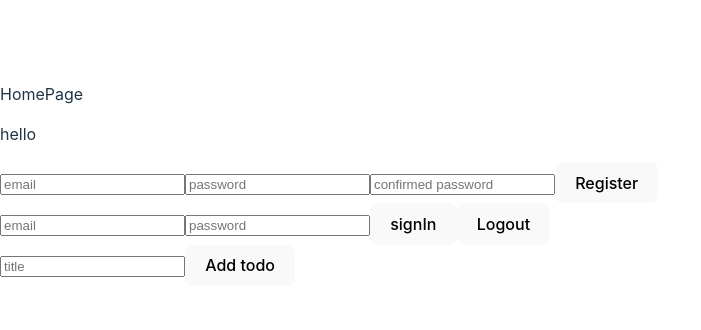
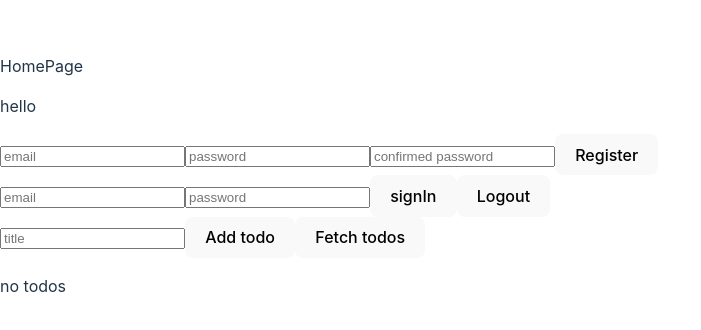
Before and after one commit to ZybartasRingys/todo-firebase, a React (Vite) app: page / in a window 1280 px wide. Shown: the part 216-546 px from the top of the page, without its empty margins (0-701 px from the left). Built offline with nearby package versions, Linux system fonts and the light colour scheme.

Commit message:
fetch todos

```diff
--- a/src/components/HomePage.jsx
+++ b/src/components/HomePage.jsx
@@ -1,34 +1,35 @@
-import React, { useEffect, useState } from "react";
-import Login from "../components/Login";
-import Register from "../components/Register";
-import useAuthentication from "../hooks/useAuthentication";
-import { useSelector, useDispatch } from "react-redux";
-import { addTodo, fetchTodos } from "../features/dataSlice";
+import React, { useEffect, useState } from 'react'
+import Login from '../components/Login'
+import Register from '../components/Register'
+import useAuthentication from '../hooks/useAuthentication'
+import { useSelector, useDispatch } from 'react-redux'
+import { addTodo } from '../features/dataSlice'
+import { fetchTodos } from '../features/dataSlice'
 
 const HomePage = () => {
-  const [title, setTitle] = useState("");
-  const [completed, setCompleted] = useState(false);
-  const dispatch = useDispatch();
-  const user = useSelector(({ userSlice }) => userSlice.user);
-  const todos = useSelector((state) => state.todos);
+  const [title, setTitle] = useState('')
+  const [completed, setCompleted] = useState(false)
+  const dispatch = useDispatch()
+  const user = useSelector(({ userSlice }) => userSlice.user)
+  const todos = useSelector((state) => state.dataSlice.todos)
 
-  const { logoutCall } = useAuthentication();
+  const { logoutCall } = useAuthentication()
 
-  console.log(todos);
-
-  useEffect(() => {
-    dispatch(fetchTodos);
-  }, [dispatch]);
+  console.log(todos)
 
   const handleSubmit = (e) => {
-    e.preventDefault();
+    e.preventDefault()
     let todo = {
       title,
       completed,
-    };
+    }
 
-    dispatch(addTodo(todo));
-  };
+    dispatch(addTodo(todo))
+  }
+
+  const fetch = () => {
+    fetchTodos()
+  }
 
   return (
     <div>
@@ -37,16 +38,19 @@ const HomePage = () => {
       <Register />
       <Login />
       <button onClick={logoutCall}>Logout</button>
-      <form action="" onSubmit={handleSubmit}>
+      <form action='' onSubmit={handleSubmit}>
         <input
-          type="text"
-          placeholder="title"
+          type='text'
+          placeholder='title'
           onChange={(e) => setTitle(e.target.value)}
         />
-        <button type="submit">Add todo</button>
+        <button type='submit'>Add todo</button>
+        <button onClick={fetch}>Fetch todos</button>
+
+        {todos.length > 0 ? todos.map((todo) => todo.title) : <p>no todos</p>}
       </form>
     </div>
-  );
-};
+  )
+}
 
-export default HomePage;
+export default HomePage
--- a/src/features/dataSlice.jsx
+++ b/src/features/dataSlice.jsx
@@ -1,46 +1,57 @@
-import { createSlice, createAsyncThunk } from "@reduxjs/toolkit";
-import db from "../config/firebase";
-import { addDoc, collection, getDocs } from "firebase/firestore";
-const initialState = {
-  todos: [],
-};
+import { createSlice, createAsyncThunk } from '@reduxjs/toolkit'
+import db from '../config/firebase'
+import { addDoc, collection, getDocs } from 'firebase/firestore'
 
 /* `export const addTodo` is creating an asynchronous thunk action called "addTodo". This action is
 using the `createAsyncThunk` function from the Redux Toolkit library to handle the asynchronous
 logic of adding a new todo item to a Firebase database. */
-export const addTodo = createAsyncThunk("todos/addTodo", async (todo) => {
+export const addTodo = createAsyncThunk('todos/addTodo', async (todo) => {
   try {
-    await addDoc(collection(db, "todos"), todo);
+    const addTodoRef = await addDoc(collection(db, 'todos'), todo)
+    const newTodo = { id: addTodoRef.id, todo }
+    return newTodo
   } catch (error) {
-    console.log(error);
+    console.log(error)
   }
-});
-export const fetchTodos = createAsyncThunk("fetch/todos", async () => {
+})
+
+/* `export const fetchTodos` is creating an asynchronous thunk action called "fetchTodos". This action
+is using the `createAsyncThunk` function from the Redux Toolkit library to handle the asynchronous
+logic of fetching all todo items from a Firebase database. */
+export const fetchTodos = createAsyncThunk('fetch/todos', async () => {
   try {
-    const query = await getDocs(collection(db, "todos"));
-    console.log(query);
-    const todos = query.docs.map((todo) => ({
-      id: todo.id,
-      todo: todo.data(),
-    }));
-    return todos;
+    const querySnapshot = await getDocs(collection(db, 'todos'))
+    const todosItems = querySnapshot.docs.map((doc) => ({
+      id: doc.id,
+      todo: doc.data(),
+    }))
+
+    return todosItems
   } catch (error) {
-    console.log(error);
+    console.log(error)
   }
-});
+})
 
 const dataSlice = createSlice({
-  name: "dataSlice",
-  initialState,
+  name: 'dataSlice',
+  initialState: {
+    todos: [],
+  },
   reducers: (builder) => {
     builder
       .addCase(addTodo.fulfilled, (state, action) => {
-        state.todos.push(action.payload);
+        return {
+          ...state,
+          todos: [...state.todos, action.payload],
+        }
       })
       .addCase(fetchTodos.fulfilled, (state, action) => {
-        state.todos = action.payload;
-      });
+        return {
+          ...state,
+          todos: action.payload,
+        }
+      })
   },
-});
+})
 
-export default dataSlice.reducer;
+export default dataSlice.reducer
```
